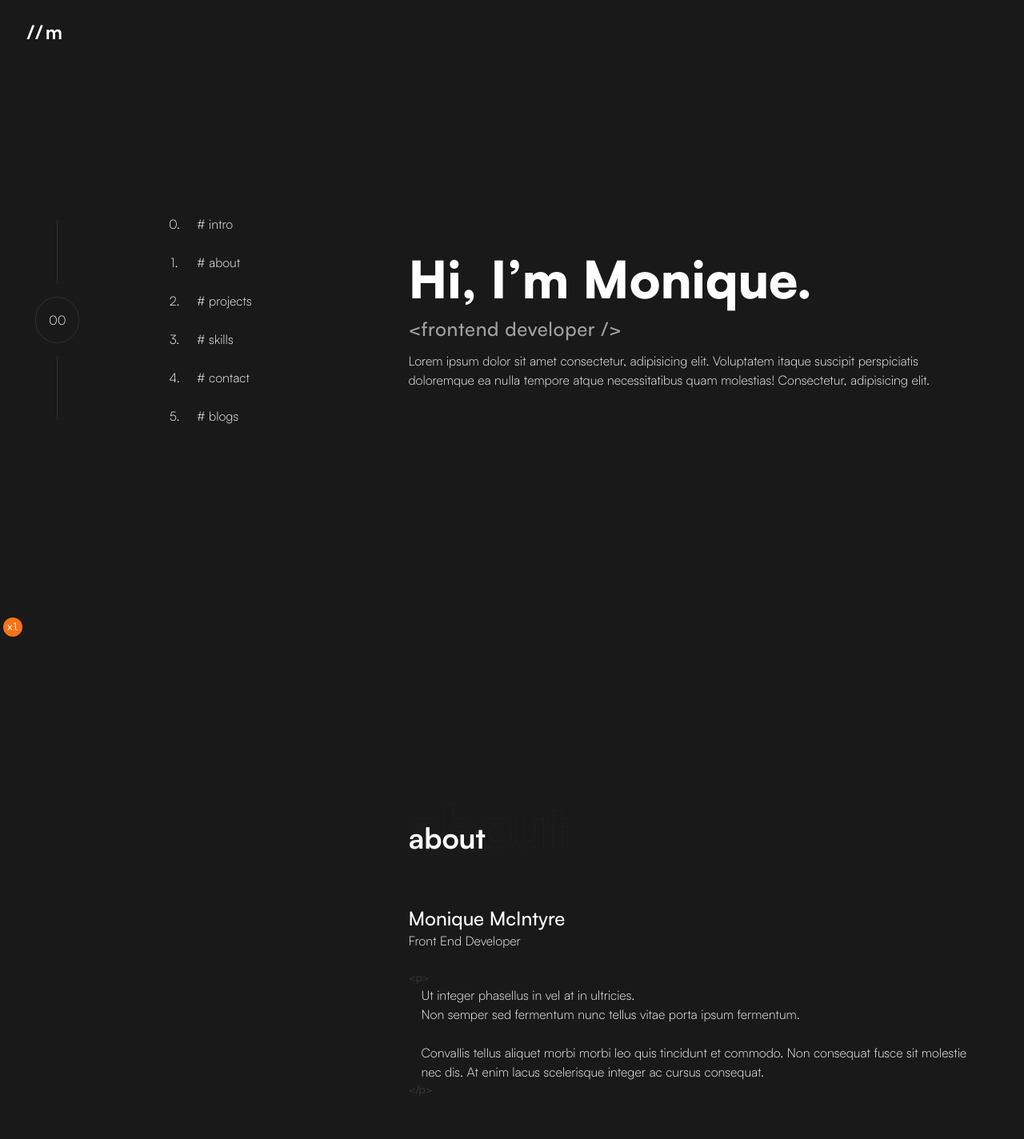
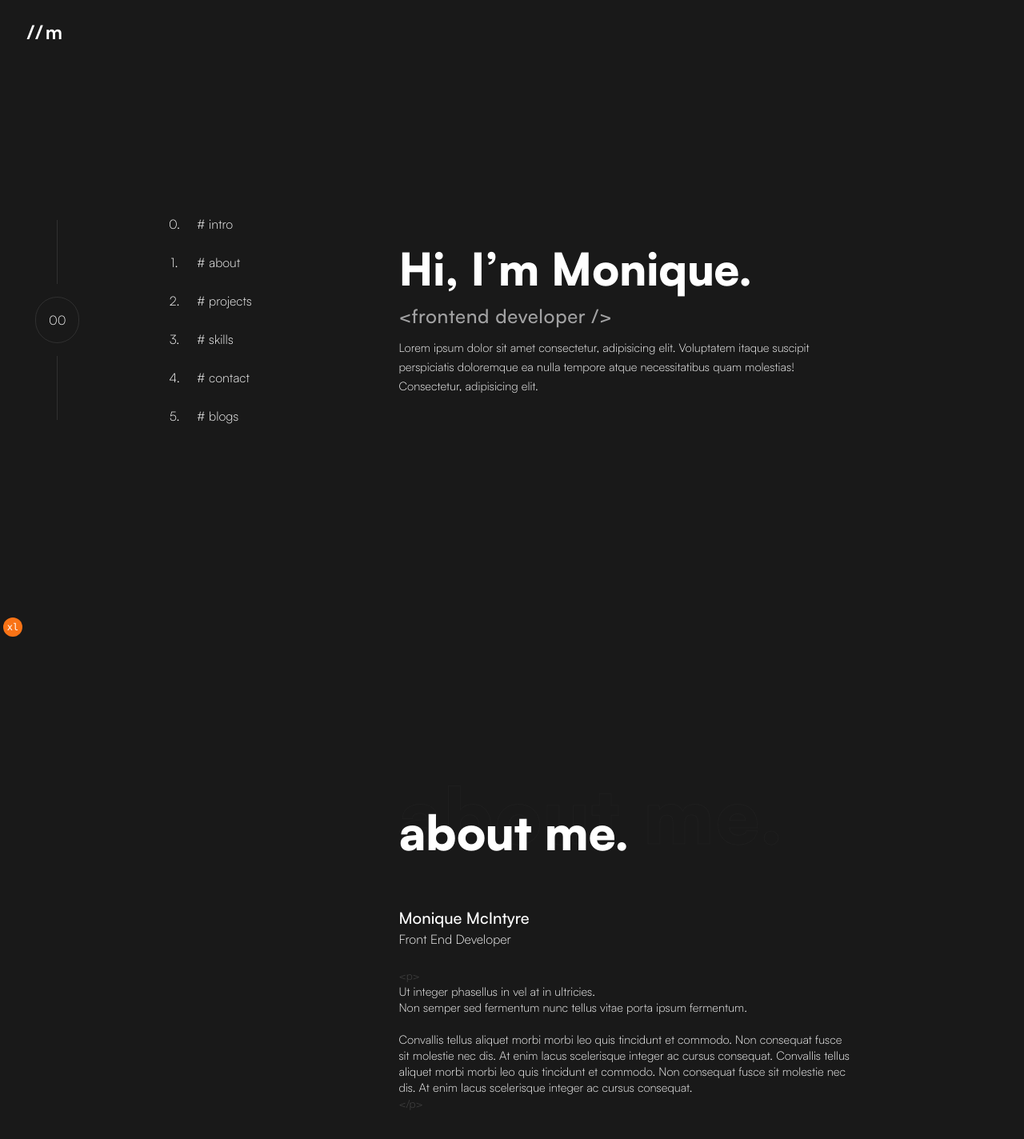
Before and after one commit to beautyscribbles/portfolio-v3, a Next.js app: page / in a window 1280 px wide. Shown: the top 1424 px of the page at 80% size. Built offline with nearby package versions, Linux system fonts and the light colour scheme.

Commit message:
updated about & overview

```diff
--- a/src/app/globals.css
+++ b/src/app/globals.css
@@ -4,19 +4,29 @@
 
 :root {
   --main: #191919;
-
 }
 
 body {
   background-color: var(--main);
 }
 
+@layer components {
+  .paragraph {
+    @apply text-sm md:text-[0.92rem] max-w-2xl;
+  }
+}
+
 @layer utilities {
+
   .stroked {
 
     color: transparent;
     -webkit-text-stroke: 1px rgba(48, 48, 48, 0.25);
     /* -webkit-text-stroke: 1px #a2a2a2; */
+  }
+
+  .heading {
+    font-size: clamp(2.7rem, 10vw, 4rem);
   }
 
   .center {
--- a/src/components/About.tsx
+++ b/src/components/About.tsx
@@ -7,25 +7,28 @@ const About = () => {
   return (
     <Section id={0} className="relative h-screen ">
       <article className=" flex flex-col gap-16">
-        <Heading text="about" />
+        <Heading text="about me." />
 
         <div>
           <Fragment>
-            <h3 className={`${satoshiMedium.className} text-2xl`}>
+            <h3 className={`${satoshiMedium.className} text-xl`}>
               Monique McIntyre
             </h3>
-            <p>Front End Developer</p>
+            <p className="text">Front End Developer</p>
           </Fragment>
           <br></br>
           <Fragment>
             <p className={`opacity-20 text-sm`}>&#60;p&#62;</p>
-            <p className="pl-4">
+            <p className="paragraph ">
               Ut integer phasellus in vel at in ultricies. <br></br> Non semper
               sed fermentum nunc tellus vitae porta ipsum fermentum. <br></br>
               <br></br>
               Convallis tellus aliquet morbi morbi leo quis tincidunt et
               commodo. Non consequat fusce sit molestie nec dis. At enim lacus
-              scelerisque integer ac cursus consequat.
+              scelerisque integer ac cursus consequat. Convallis tellus aliquet
+              morbi morbi leo quis tincidunt et commodo. Non consequat fusce sit
+              molestie nec dis. At enim lacus scelerisque integer ac cursus
+              consequat.
             </p>
             <p className={`opacity-20 text-sm`}>&#60;&#47;p&#62;</p>
           </Fragment>
--- a/src/components/Heading.tsx
+++ b/src/components/Heading.tsx
@@ -1,6 +1,5 @@
-import { satoshiBlack, satoshiBold } from "@/components/utils/font";
+import { satoshiBlack } from "@/components/utils/font";
 
-const bold = satoshiBold.className;
 const black = satoshiBlack.className;
 interface Props {
   text: string;
@@ -10,12 +9,14 @@ const Heading = (props: Props) => {
   const { text } = props;
 
   return (
-    <h1 className={`${bold} text-4xl relative`}>
-      <span className={`${black} stroked text-7xl absolute -top-8 -z-10`}>
+    <div className="relative">
+      <h1
+        className={`${black} stroked absolute text-6xl w-full -top-2 left-0 -z-10 line-clamp-1 tracking-wide md:text-8xl md:-top-10`}
+      >
         {text}
-      </span>
-      {text}
-    </h1>
+      </h1>
+      <h1 className={`${black}  text-[2.7rem] md:text-6xl`}>{text}</h1>
+    </div>
   );
 };
 
--- a/src/components/Overview.tsx
+++ b/src/components/Overview.tsx
@@ -8,7 +8,7 @@ const Overview = () => {
 
   return (
     <Section className="h-screen relative" id={0}>
-      <article className="flex flex-col gap-2  md:gap-3">
+      <article className="flex flex-col gap-2 md:gap-3">
         <h1 className={`${black} font-bold text-clamp leading-[1.1]`}>
           Hi, I&rsquo;m Monique.
         </h1>
@@ -17,7 +17,7 @@ const Overview = () => {
         >
           {title}
         </p>
-        <p className="text-[0.875rem] leading-6 md:text-base">
+        <p className="paragraph leading-6 ">
           Lorem ipsum dolor sit amet consectetur, adipisicing elit. Voluptatem
           itaque suscipit perspiciatis doloremque ea nulla tempore atque
           necessitatibus quam molestias! Consectetur, adipisicing elit.
--- a/src/components/Section.tsx
+++ b/src/components/Section.tsx
@@ -9,7 +9,7 @@ const Section = (props: Props) => {
   const { children, id, className } = props;
   return (
     <section
-      className={`${className} h-full grid place-items-center`}
+      className={`${className} h-full flex items-center justify-start`}
       id={`${id}`}
     >
       {children}
--- a/tailwind.config.ts
+++ b/tailwind.config.ts
@@ -9,8 +9,7 @@ const config: Config = {
   theme: {
     extend: {
       fontSize: {
-        clamp: "clamp(3.5rem, 5vw, 6rem)",
-        // strokeClamp: "clamp(3rem, 10vw, 15rem)",
+        clamp: "clamp(3.5rem, 4vw, 5rem)",
       },
       colors: {
         primary: "#fff",
```
